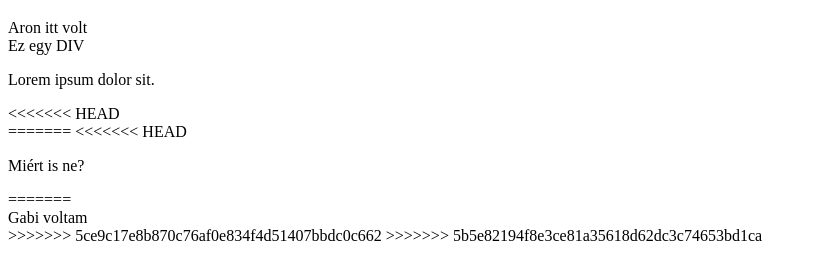
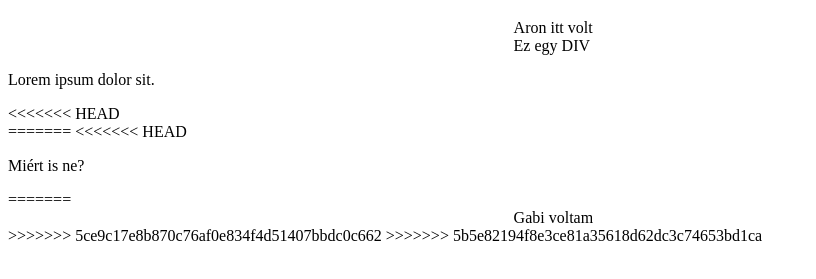
Before and after one commit to neogrady/JanuariSzombatiFrontend, a plain HTML site: page index.html in a window 1280 px wide. Shown: the part 61-340 px from the top of the page, without its empty margins (0-816 px from the left). Drawn offline with Linux system fonts and the light colour scheme.

Commit message:
Update index.html

```diff
--- a/index.html
+++ b/index.html
@@ -5,7 +5,16 @@
     <meta name="viewport" content="width=device-width, initial-scale=1.0">
     <title>Document</title>
     <style>
-        div{margin:auto; border-top-left-radius: 50%; border-bottom-right-radius: 50%; border-color: navy; border-style: dashed; border: 2px;}
+        div{
+            margin:auto;
+            border-top-left-radius: 50%;
+            border-bottom-right-radius: 50%;
+            border-color: navy;
+            border-style: dashed;
+            border: 2px;
+            width: 20%;
+            height: 20%;
+        }
     </style>
 </head>
 <body>
```
